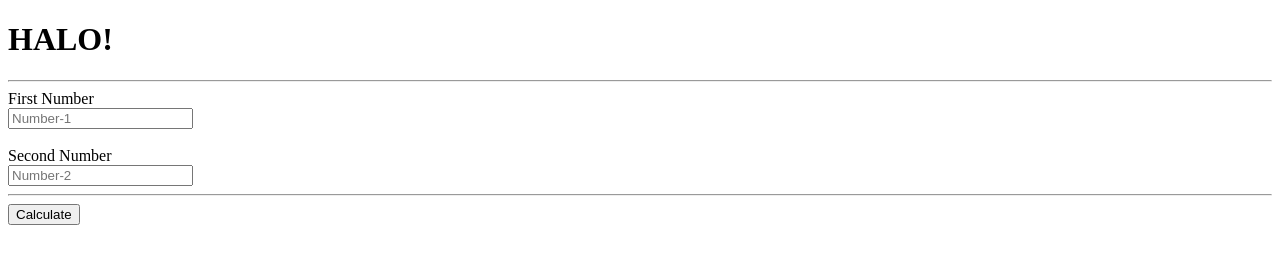
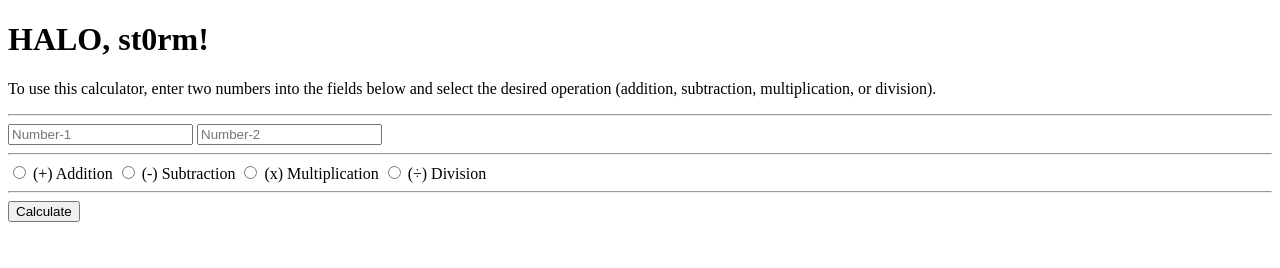
Before and after one commit to st0rm1O1/Javascript-DEV, a plain HTML site: page index.html in a window 1280 px wide. Drawn offline with Linux system fonts and the light colour scheme.

Commit message:
Added Multiple Operations UI

```diff
--- a/index.html
+++ b/index.html
@@ -13,13 +13,16 @@
 
 <!-- BODY TAG -->
 <body>
-    <h1>HALO!</h1>
+    <h1>HALO, st0rm!</h1>
+    <p>To use this calculator, enter two numbers into the fields below and select the desired operation (addition, subtraction, multiplication, or division).</p>
     <hr>
-
-    <label for="num1">First Number</label><br>
-    <input type="text" id="num1" name="num1" placeholder="Number-1"><br><br>
-    <label for="num2">Second Number</label><br>
+    <input type="text" id="num1" name="num1" placeholder="Number-1">
     <input type="text" id="num2" name="num2" placeholder="Number-2"><br>
+    <hr>
+    <input type="radio" name="ORG" id="addition" value="summer"> (+) Addition
+    <input type="radio" name="ORG" id="subtraction" value="winter"> (-) Subtraction
+    <input type="radio" name="ORG" id="multiplication" value="rainy"> (x) Multiplication
+    <input type="radio" name="ORG" id="division" value="autumn"> (÷) Division
     <hr>
     <button onclick="calculateFunction()">Calculate</button>
     <h1 style="display: none;" id="results">Results</h1>
```
